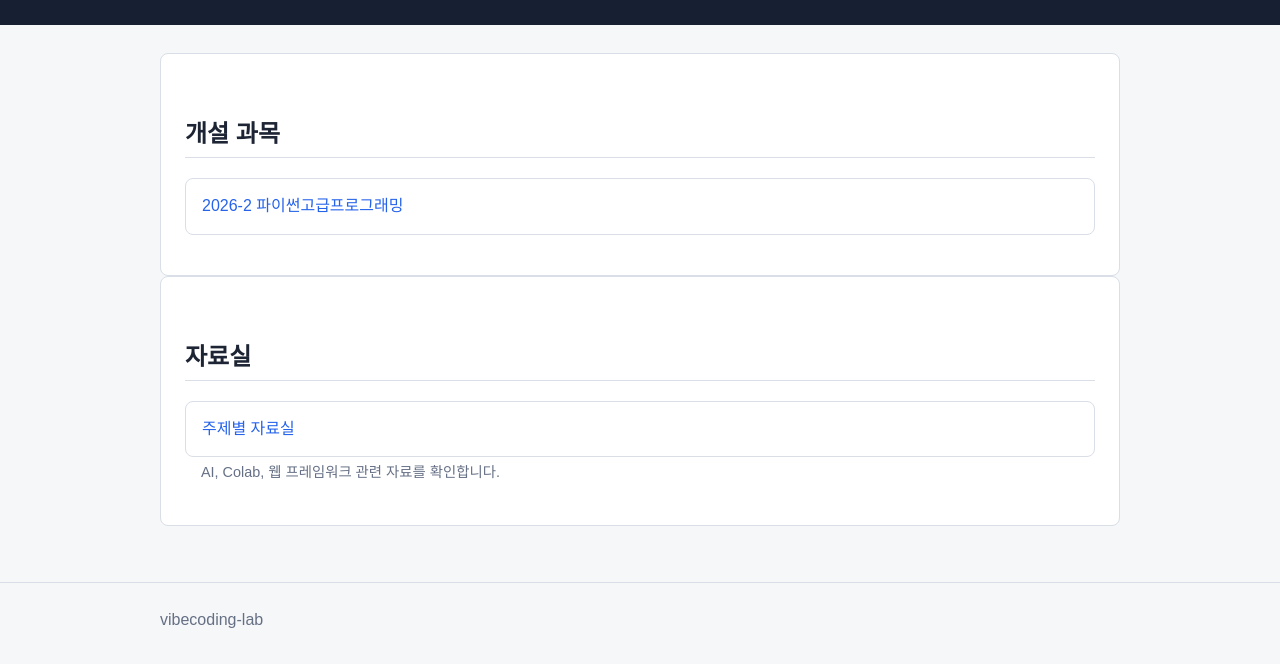
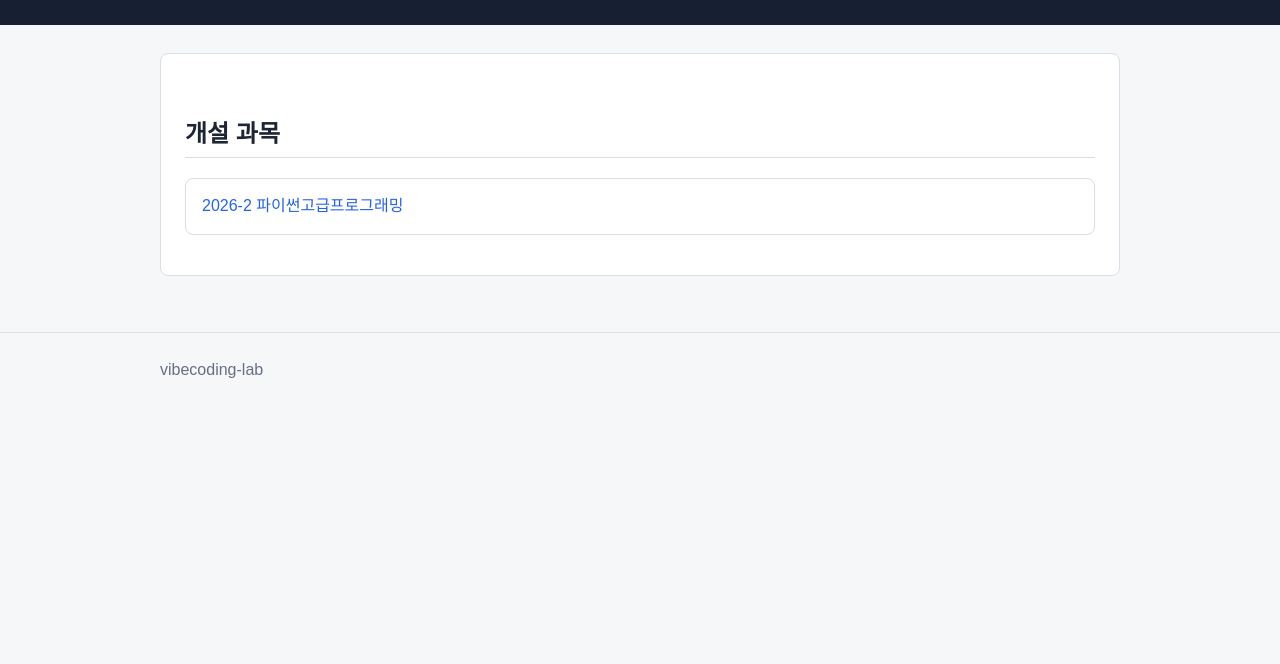
Before and after one commit to ksoldier0419/vibecoding-lab-site, a plain HTML site: page index.html in a window 1280 px wide. Shown: the part 136-800 px from the top of the page. Drawn offline with Linux system fonts and the light colour scheme.

Commit message:
Update teaching site

```diff
--- a/index.html
+++ b/index.html
@@ -27,15 +27,6 @@
         </ul>
       </section>
 
-      <section class="panel">
-        <h2>자료실</h2>
-        <ul class="course-list">
-          <li>
-            <a href="./materials/">주제별 자료실</a>
-            <p class="item-note">AI, Colab, 웹 프레임워크 관련 자료를 확인합니다.</p>
-          </li>
-        </ul>
-      </section>
     </main>
 
     <footer class="footer">
```
Also changed, not shown: 2026-2-python_adv/index.html (+2 -6 lines).
